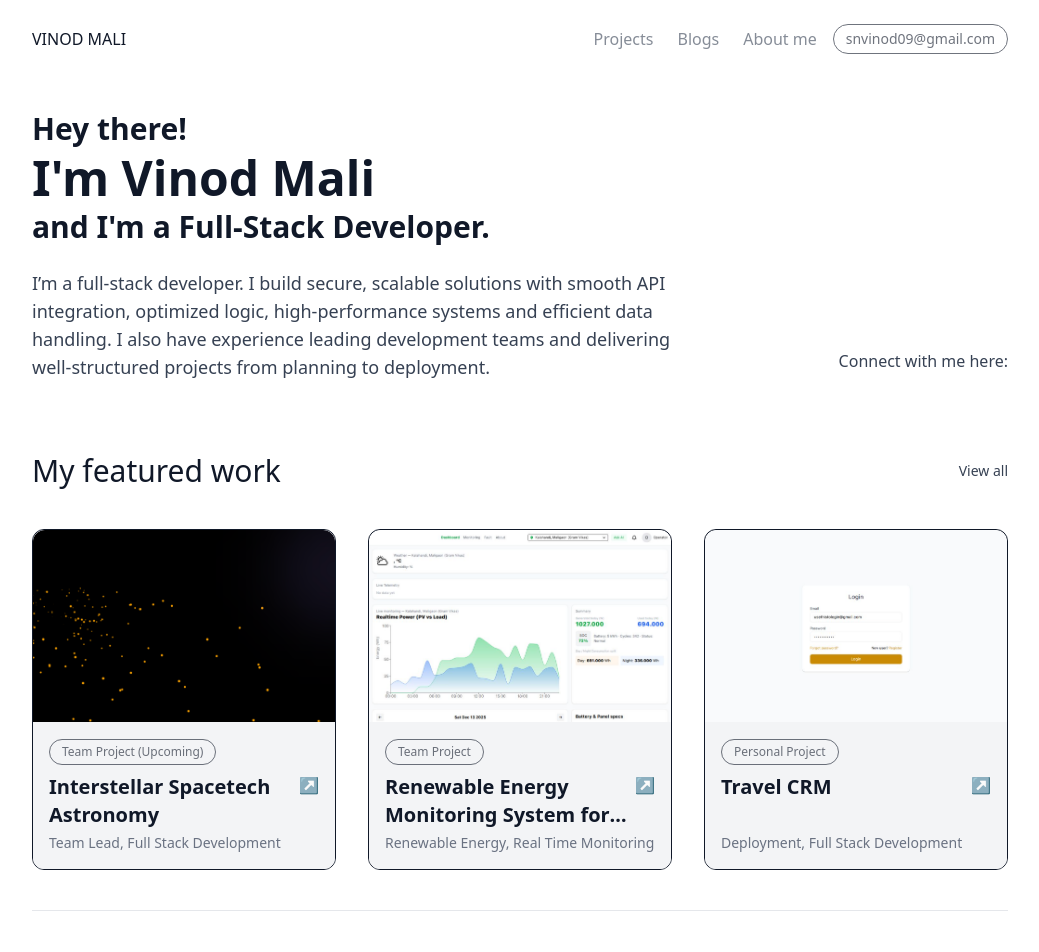
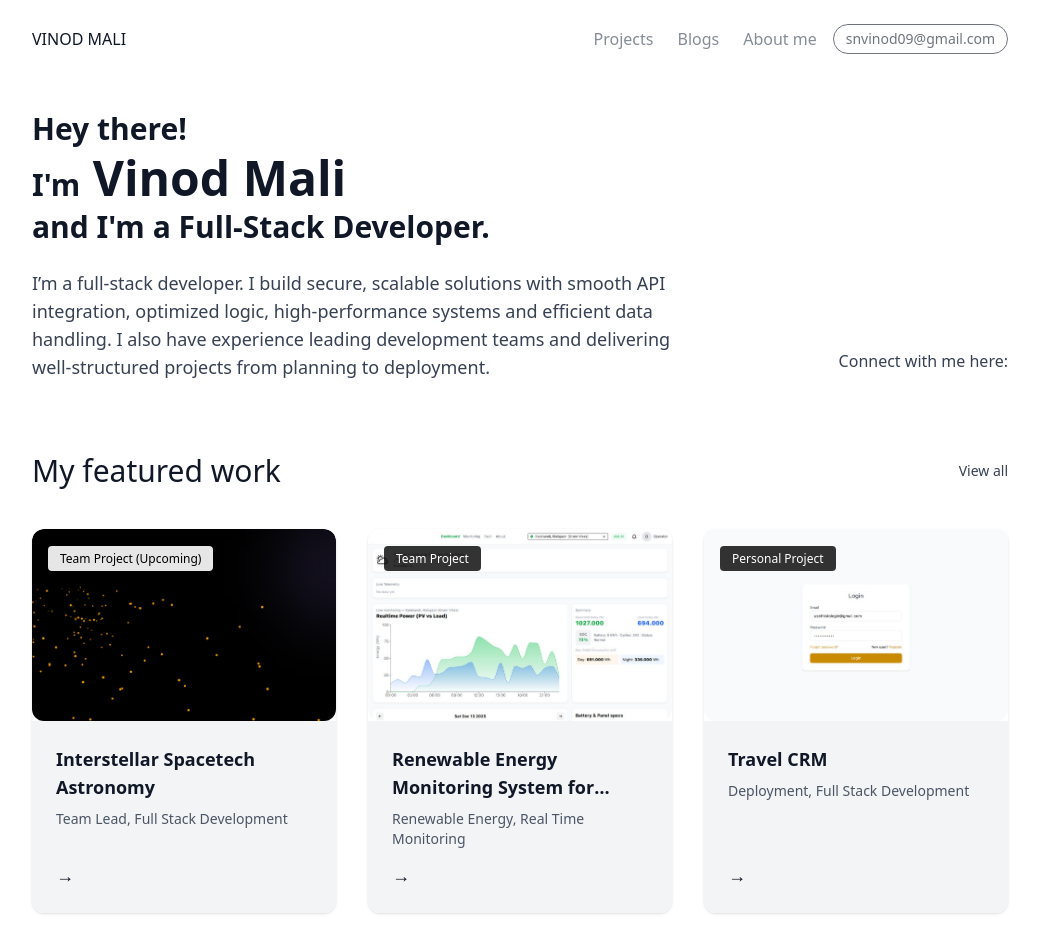
Before and after one commit to vinodM09/Portfolio, a React (Vite) app: page /dashboard in a window 1280 px wide. Shown: the top 952 px of the page, without its empty margins (120-1159 px from the left). Built offline with nearby package versions, Linux system fonts and the light colour scheme; no server answers.

Commit message:
new card

```diff
--- a/src/App.jsx
+++ b/src/App.jsx
@@ -20,21 +20,22 @@ import ScrollToTop from "./components/ScrollToTop";
 // Google Analytics Tracking ID from environment variables
 const TRACKING_ID = import.meta.env.VITE_GA_TRACKING_ID;
 
-// Initialize Google Analytics if TRACKING_ID is available
-if (TRACKING_ID) {
+// Initialize Google Analytics only in production mode
+if (TRACKING_ID && import.meta.env.PROD) {
   ReactGA.initialize(TRACKING_ID);
 }
 
 /**
  * RouteChangeTracker Component
  * Tracks page views and sends them to Google Analytics on route changes.
+ * Only active in production builds.
  */
 function RouteChangeTracker() {
   const location = useLocation();
 
   useEffect(() => {
-    // Send a pageview event to Google Analytics
-    if (TRACKING_ID) {
+    // Send a pageview event to Google Analytics only in production
+    if (TRACKING_ID && import.meta.env.PROD) {
       ReactGA.send({
         hitType: "pageview",
         page: location.pathname + location.search,
--- a/src/components/FeaturedWork.jsx
+++ b/src/components/FeaturedWork.jsx
@@ -40,47 +40,44 @@ const FeaturedWork = () => {
             className="group block relative"
           >
             {/* Individual project card */}
-            <article className="rounded-xl overflow-hidden transition-all duration-300 border relative bg-gray-100">
+            <article className="rounded-xl overflow-hidden transition-all duration-300 relative bg-white shadow-sm hover:shadow-md flex flex-col h-full">
               {/* Project Image */}
-              <div className="rounded-t-xl overflow-hidden relative">
+              <div className="rounded-xl overflow-hidden relative">
                 <img
                   src={project.imageUrl || ""}
                   alt={project.altText || "Image not available"}
-                  className="w-full h-48 object-cover rounded-t-lg"
+                  className="w-full h-48 object-cover"
                 />
 
-                {/* Overlay effect on hover */}
-                <div className="absolute bottom-0 left-0 w-full h-0 group-hover:h-full bg-gradient-to-t from-black/60 via-black/30 to-transparent flex items-end justify-center rounded-t-lg transition-all duration-500">
-                  <span className="text-white font-semibold mb-4 opacity-0 group-hover:opacity-100 transition-opacity duration-500">
-                    View Project Details
+                {/* Project Tag on Banner */}
+                <div className="absolute top-4 left-4">
+                  <span
+                    className={`text-xs backdrop-blur-sm px-3 py-1 rounded ${project.imageBrightness === 'light'
+                        ? 'bg-black/80 text-white'
+                        : 'bg-white/90 text-black'
+                      }`}
+                  >
+                    {project.tag || "Tag"}
                   </span>
                 </div>
               </div>
 
               {/* Project Content */}
-              <div className="p-4 pt-4 text-start bg-gray-100">
-                {/* Project Tag */}
-                <button
-                  className="text-xs border px-3 py-1 rounded-full mb-2"
-                  style={{ opacity: "0.6" }}
-                >
-                  {project.tag || "Tag"}
-                </button>
+              <div className="p-6 text-start bg-gray-100 flex flex-col flex-1">
+                {/* Project Title */}
+                <h3 className="text-lg font-semibold mb-2 group-hover:underline line-clamp-2">
+                  {project.title || "Project Title"}
+                </h3>
 
-                {/* Project Title */}
-                <div className="flex">
-                  <h3 className="max-w-11/12 text-xl font-semibold mb-1 group-hover:underline line-clamp-2 min-h-[3.5rem]">
-                    {project.title || "Project Title"}
-                  </h3>
-                  <span className="ml-auto text-gray-400 group-hover:text-gray-600 transition">
-                    &#8599;
-                  </span>
-                </div>
-
-                {/* Project Category */}
-                <p className="text-sm text-gray-500 font-normal">
+                {/* Project Description/Category */}
+                <p className="text-sm text-gray-600 font-normal mb-3 line-clamp-3">
                   {project.category || "Category"}
                 </p>
+
+                {/* Arrow Icon */}
+                <div className="flex items-center text-gray-900 mt-auto">
+                  <span className="text-lg group-hover:translate-x-1 transition-transform duration-300">→</span>
+                </div>
               </div>
             </article>
           </Link>
--- a/src/components/HeroSection.jsx
+++ b/src/components/HeroSection.jsx
@@ -25,7 +25,7 @@ export default function HeroSection() {
               Hey there!{" "}
             </h3>
             <h1 className="text-4xl md:text-5xl font-semibold leading-tight text-start">
-              I'm Vinod Mali
+              <span className="text-2xl md:text-3xl">I'm</span> Vinod Mali
             </h1>
           </span>
           <h3 className="text-2xl md:text-3xl font-semibold leading-tight text-start">
--- a/src/data/projects.js
+++ b/src/data/projects.js
@@ -45,6 +45,7 @@ export const projects = [
     imageUrl: "/images/isa/isahomepage_2.png",
     altText: "isa_banner",
     tag: "Team Project (Upcoming)",
+    imageBrightness: "dark", // 'dark' or 'light'
   },
   {
     id: "microgrids",
@@ -82,6 +83,7 @@ export const projects = [
     imageUrl: "/images/monitoring/mshome_.png",
     altText: "microgrids_banner",
     tag: "Team Project",
+    imageBrightness: "light", // 'dark' or 'light'
   },
   {
     id: "travelcrm",
@@ -138,6 +140,7 @@ export const projects = [
     imageUrl: "/images/travelcrm/tcrmlogin.png",
     altText: "travelcrm_banner",
     tag: "Personal Project",
+    imageBrightness: "light", // 'dark' or 'light'
   },
   {
     id: "shopping-app",
@@ -184,5 +187,6 @@ export const projects = [
     imageUrl: "/images/shopping/shop_product_detail.png",
     altText: "shopping_app_banner",
     tag: "Personal Project",
+    imageBrightness: "light", // 'dark' or 'light'
   }
 ];
```
Lines whose indentation alone changed are shown as unchanged.
